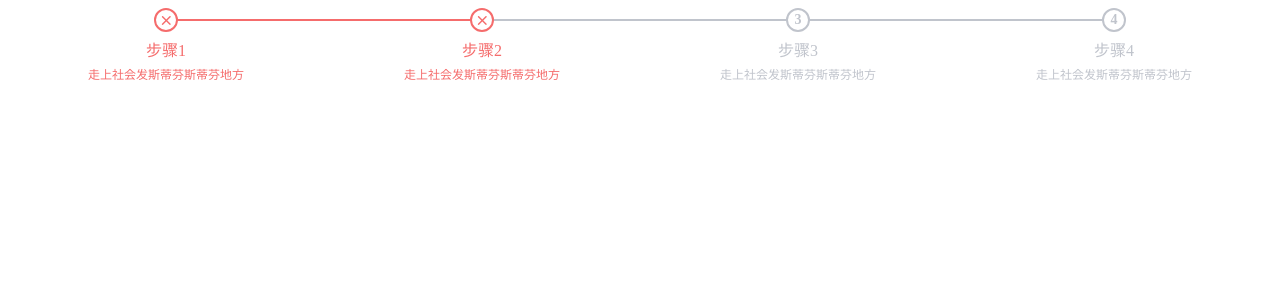
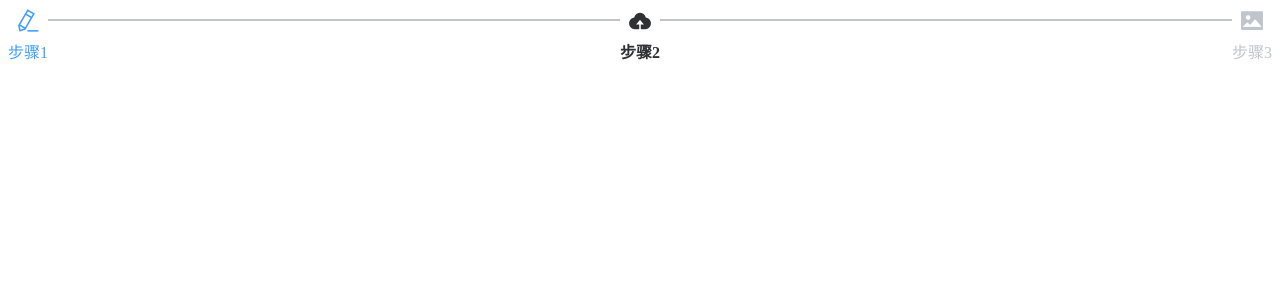
Before and after one commit to kingyeahwei/element_learning, a Vue app: page / in a window 1280 px wide. Shown: the top 300 px of the page. Built offline with nearby package versions, Linux system fonts and the light colour scheme.

Commit message:
steps 带图标的步骤条

```diff
--- a/src/App.vue
+++ b/src/App.vue
@@ -1,10 +1,9 @@
 <template>
   <div id="app">
-    <el-steps :active="2" align-center finish-status="error">
-      <el-step title="步骤1" description="走上社会发斯蒂芬斯蒂芬地方"></el-step>
-      <el-step title="步骤2" description="走上社会发斯蒂芬斯蒂芬地方"></el-step>
-      <el-step title="步骤3" description="走上社会发斯蒂芬斯蒂芬地方"></el-step>
-      <el-step title="步骤4" description="走上社会发斯蒂芬斯蒂芬地方"></el-step>
+    <el-steps :active="1">
+      <el-step title="步骤1" icon="el-icon-edit"></el-step>
+      <el-step title="步骤2" icon="el-icon-upload"></el-step>
+      <el-step title="步骤3" icon="el-icon-picture"></el-step>
     </el-steps>
   </div>
 </template>
```
